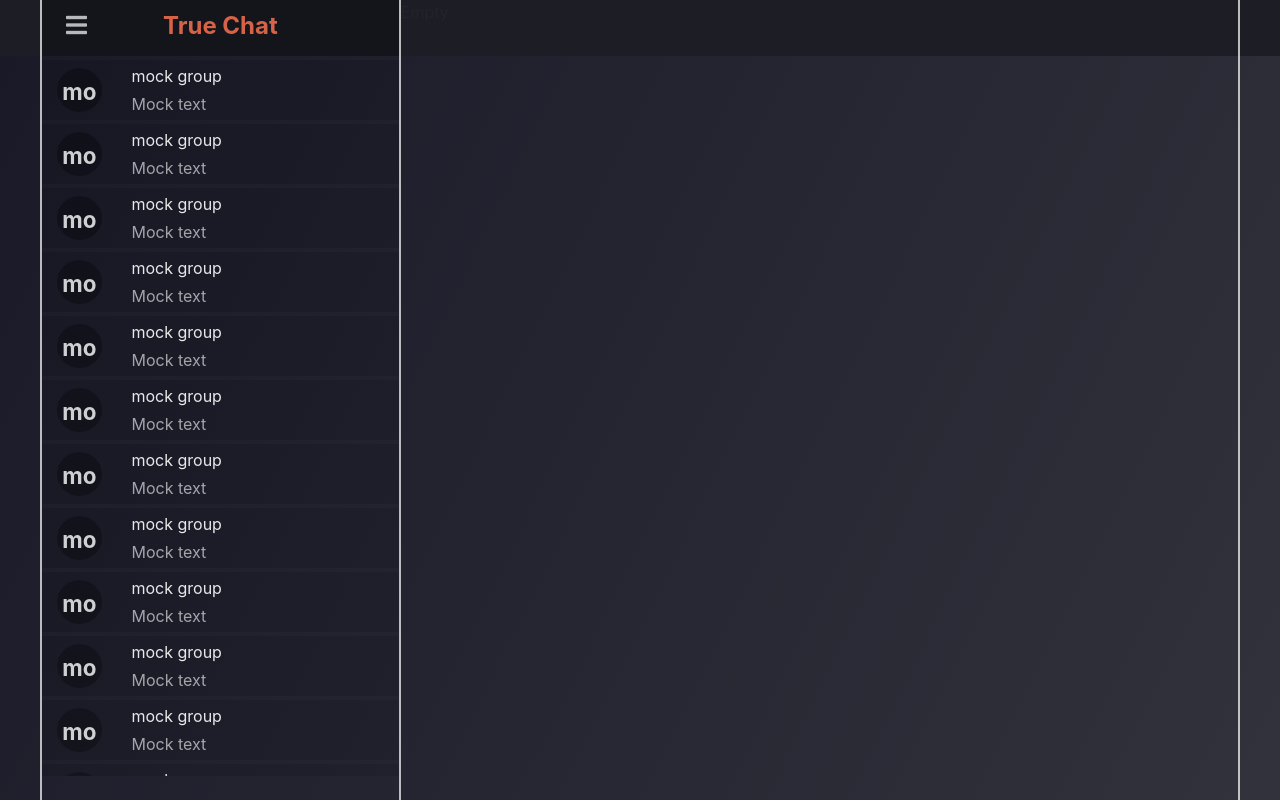
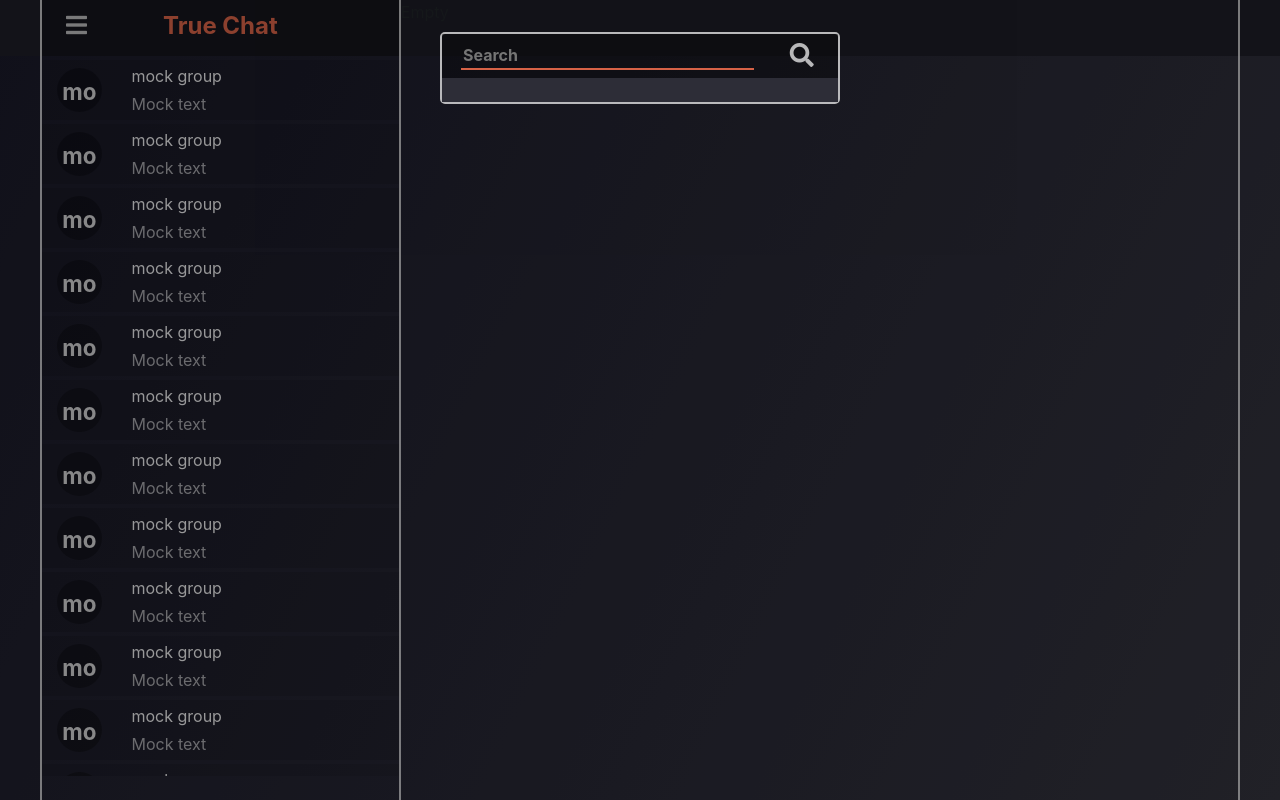
Before and after one commit to TrueChat/Frontend, a React (Create React App) app: page /modal/search in a window 1280 px wide. Built offline with nearby package versions, Linux system fonts and the light colour scheme; the HTML template or start-up script is replaced by a standard one.

Commit message:
added SearchModal

```diff
--- a/src/components/pages/main/MainPage.tsx
+++ b/src/components/pages/main/MainPage.tsx
@@ -13,6 +13,7 @@ import GroupCreationModalView from "./modals/GroupCreationModal";
 import AbsoluteHeader from "../layout/AbsoluteHeader";
 import GroupList from "./left-bar/group-list/GroupList";
 import Header from "./left-bar/header/Header";
+import SearchView from "../../views/search/SearchView";
 
 type Props = {
   userService: UserService,
@@ -82,6 +83,8 @@ export default class MainPage extends React.Component<Props> {
         <Route exact path="/modal/currentUserProfile/" component={this.CurrentUserProfileModal}/>
         <Route exact path="/modal/userProfile/:username" component={this.UserProfileModal}/>
         <Route exact path="/modal/groupProfile/:groupId" component={this.GroupProfileModal}/>
+        <Route exact path="/modal/groupCreation" component={this.GroupCreationModal}/>
+        <Route exact path="/modal/search" component={this.SearchModal}/>
       </React.Fragment>
     );
   }
@@ -118,9 +121,22 @@ export default class MainPage extends React.Component<Props> {
           ? <Route exact path="/modal/groupCreation" component={this.GroupCreationModal}/>
           : null
         }
+        {isActiveModal("search")
+          ? <Route exact path="/modal/search" component={this.SearchModal} />
+          : null
+        }
       </React.Fragment>
     )
   }
+
+  SearchModal = (props: RouteComponentProps) => {
+    return (
+      <ModalView history={props.history}>
+        <SearchView userService={this.props.userService}/>
+      </ModalView>
+    );
+  };
+
 
   GroupCreationModal = (props: RouteComponentProps) => {
     return (
--- a/src/components/pages/main/left-bar/group-list/GroupList.tsx
+++ b/src/components/pages/main/left-bar/group-list/GroupList.tsx
@@ -10,10 +10,6 @@ export default class GroupList extends React.Component<Props, State> {
   state = {
     groups: undefined
   };
-
-  shouldComponentUpdate(nextProps: Readonly<Props>, nextState: Readonly<State>, nextContext: any): boolean {
-    return true;
-  }
 
   componentDidMount(): void {
     this.props.groupService
--- a/src/components/pages/main/left-bar/header/Header.scss
+++ b/src/components/pages/main/left-bar/header/Header.scss
@@ -22,7 +22,7 @@
     width: 100%;
     position: absolute;
     color: $WHITE_70;
-    z-index: 9999;
+    z-index: 9998;
 
     background-color: $BACKGROUND;
 
--- a/src/components/pages/main/left-bar/header/Header.tsx
+++ b/src/components/pages/main/left-bar/header/Header.tsx
@@ -49,7 +49,7 @@ export default class Header extends React.Component<any, State> {
             </ModalLink>
           </div>
           <div className="header-dropdown-item">
-            <ModalLink modalName="search" relativePath="" className="a-none w-100 text-left">
+            <ModalLink modalName="search" className="a-none w-100 text-left">
               <div className="row">
                 <div className="col-1">
                   <i className="fas fa-search"/>
--- a/src/components/views/modal-view/ModalVeiw.scss
+++ b/src/components/views/modal-view/ModalVeiw.scss
@@ -9,7 +9,7 @@
   right: 0;
   bottom: 0;
   background-color: rgba(0, 0, 0, 0.35);
-  z-index: 2;
+  z-index: 9999;
 
   .Modal-contents {
     margin: 2rem auto;
--- a/src/components/views/search/SearchView.tsx
+++ b/src/components/views/search/SearchView.tsx
@@ -5,6 +5,7 @@ import {Spinner, UserInitialsAvatar} from "../../widgets/Widgets";
 import {NavLink} from "react-router-dom";
 import Input from "../group/common/Input";
 import "./SearchView.scss";
+import ModalLink from "../../pages/main/modals/ModalLink";
 
 export default class SearchView extends React.Component<Props, State> {
 
@@ -54,11 +55,12 @@ export default class SearchView extends React.Component<Props, State> {
             {profile.first_name} {profile.last_name}
           </div>
           <div className="profile-username">
-            <NavLink
-              to={`/profile/${profile.username}`}
+            <ModalLink
+              modalName="userProfile"
+              relativePath={profile.username}
               className="profile-username-link">
               @{profile.username}
-            </NavLink>
+            </ModalLink>
           </div>
         </div>
       </div>
```
